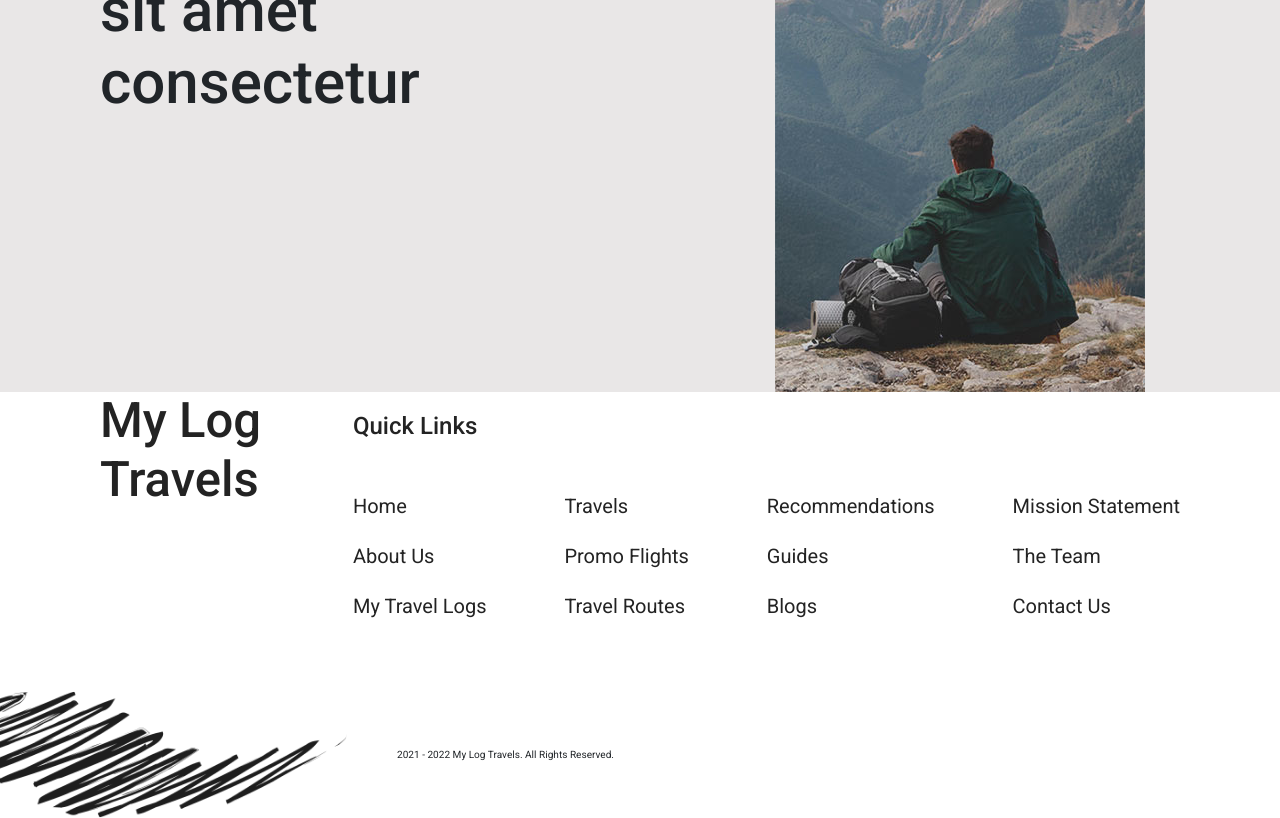
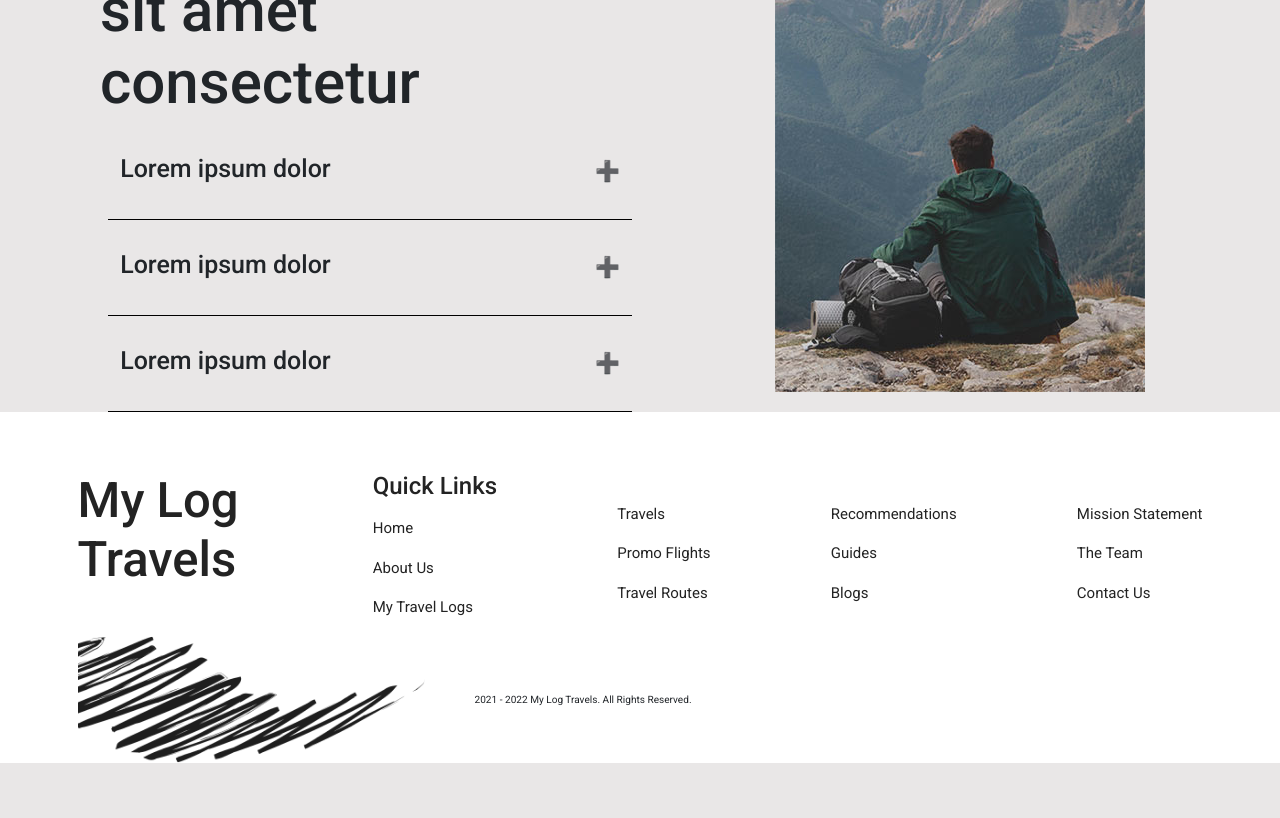
Before and after one commit to omkar213/Travelwebsite, a React (Create React App) app: page /service in a window 1280 px wide. Shown: the part 600-1418 px from the top of the page. After the commit the page ends 1363 px from the top, so only its background shows below. Built offline with nearby package versions, Linux system fonts and the light colour scheme.

Commit message:
Accodion

```diff
--- a/src/App.js
+++ b/src/App.js
@@ -7,6 +7,7 @@ import Contact from "./Component/Pages/Contact";
 import AboutUSsection from './Component/Pages/AboutUS-section';
 import Servicesection from './Component/Pages/Service-section';
 import Footer from "./Component/Footer";
+// import Accodian from "./Component/Pages/Accodian";
 function App() {
 
   return (
@@ -21,6 +22,7 @@ function App() {
         {/* <Route exact path='/footer' element={<Footer />} /> */}
       </Routes>
       <Footer/>
+      {/* <Accodian/> */}
     </>
   );
 }
--- a/src/Component/Footer.jsx
+++ b/src/Component/Footer.jsx
@@ -5,6 +5,7 @@ const Footer = () => {
   return (
     <>
       <section className='Footer'>
+        <div className=' container'>
         <div className="footerwrapper">
           <div className="footer-folder-1">
             <h2 className="footer-title">My Log
@@ -39,6 +40,7 @@ const Footer = () => {
             <span>2021 - 2022 My Log Travels. All Rights Reserved.</span>
           </div>
         </div>
+        </div>
 
 
     </section >
--- /dev/null
+++ b/src/Component/Pages/Accordion/Accordion.css
@@ -0,0 +1,41 @@
+.wrapper h2{
+    font-size: 25px;
+}
+.accordion-body{
+    border-bottom: 1px solid #000;
+}
+
+.item {
+    position: relative;
+    padding: 20px 0px;
+}
+
+.item span{
+    cursor: pointer;
+    position: absolute;
+    right:0;
+    bottom: 23px;
+    font-size: 20px;
+
+}
+
+.content{
+    font-size: 18px;
+    max-height: 0;
+    overflow: hidden;
+    transition: all 0.5s cubic-bezier(0,1,0,1);
+    -webkit-transition: all 0.5s cubic-bezier(0,1,0,1);
+    -moz-transition: all 0.5s cubic-bezier(0,1,0,1);
+    -ms-transition: all 0.5s cubic-bezier(0,1,0,1);
+    -o-transition: all 0.5s cubic-bezier(0,1,0,1);
+}
+.content-show{
+   font-size: 18px;
+    height: auto;
+    max-height: 9999px;
+    transition: all 0.5 cubic-bezier(1,0,1,0);
+    -webkit-transition: all 0.5 cubic-bezier(1,0,1,0);
+    -moz-transition: all 0.5 cubic-bezier(1,0,1,0);
+    -ms-transition: all 0.5 cubic-bezier(1,0,1,0);
+    -o-transition: all 0.5 cubic-bezier(1,0,1,0);
+  }
--- /dev/null
+++ b/src/Component/Pages/Accordion/Accordion.jsx
@@ -0,0 +1,43 @@
+import React from 'react'
+import JsonData from './data.json'
+import { useState } from 'react'
+import './Accordion.css'
+
+const Accordion = () => {
+  const [selected, setSelected] = useState(null)
+
+  const toggle = i => {
+    if (selected === i) {
+      return setSelected(null)
+    }
+    setSelected(i)
+  }
+  return (
+    <>
+      <div className='container'>
+        <div className='wrapper'>
+          <div className='accordion'>
+            {JsonData.Accordion.map((d, i) => (
+              <>
+              <div className='accordion-body'>
+                <div className='item' onClick={() => toggle(i)}>
+                  <h2>{d.title}</h2>
+                  <span>{selected === i ? '➖' : '➕'}</span>
+                </div>
+                <div className={selected === i ? 'content-show ' : 'content'}>
+                  <p>
+                    {d.details}
+                  </p>
+                </div>
+              </div>
+              </>
+            ))
+            }
+          </div>
+        </div>
+      </div>
+    </>
+  )
+}
+
+export default Accordion
--- /dev/null
+++ b/src/Component/Pages/Accordion/data.json
@@ -0,0 +1,14 @@
+{"Accordion":[
+    {
+        "title":"Lorem ipsum dolor",
+        "details":"Lorem ipsum dolor, sit amet consecteturLorem ipsum dolor, sit amet consectetur"
+    },
+    {
+        "title":"Lorem ipsum dolor",
+        "details":"Lorem ipsum dolor, sit amet consecteturLorem ipsum dolor, sit amet consectetur"
+    }, {
+        "title":"Lorem ipsum dolor",
+        "details":"Lorem ipsum dolor, sit amet consecteturLorem ipsum dolor, sit amet consectetur"
+    }
+]
+}
--- a/src/Component/Pages/Service-section.jsx
+++ b/src/Component/Pages/Service-section.jsx
@@ -1,12 +1,13 @@
 import React, { Component } from "react";
 import Slider from 'react-slick';
 import servicerightimage from '../../images/service-image.jpg';
+import Accordion from "./Accordion/Accordion";
 
-export default class Bannersection extends Component{
+export default class Bannersection extends Component {
     render() {
         const settings = {
             dots: false,
-            arrows:true,
+            arrows: true,
             infinite: true,
             speed: 500,
             autoplay: false,
@@ -47,7 +48,7 @@ export default class Bannersection extends Component{
                 }
             ]
         };
-    return(
+        return (
             <>
                 <div className="service-section">
                     <div className="service-section-folder">
@@ -119,10 +120,13 @@ export default class Bannersection extends Component{
                             <h2>Lorem ipsum dolor
                                 sit amet consectetur
                             </h2>
+                            <div>
+                                <Accordion />
+                            </div>
                         </div>
                         <div className="service-right">
                             <div className="service-right-image">
-                            <img src={servicerightimage}/>
+                                <img src={servicerightimage} alt=".." />
                             </div>
                         </div>
                     </div>
--- a/src/css/index.css
+++ b/src/css/index.css
@@ -523,22 +523,26 @@ margin-bottom: 3rem;
 .footer-folder-1{
   display: flex;
   justify-content: space-between;
-  align-items: flex-end;
-  padding: 0px 100px;
-  margin-bottom: 50px;
+  align-items: center;
+  /* padding: 0px 100px; */
+  /* margin-bottom: 50px; */
+  padding-top: 60px;
 }
-.footer-aboutUS-section{
+/* .footer-aboutUS-section{
   margin-top: 20px;
-}
+} */
 .footer-aboutUS-section h2{
   font-size: 24px;
   color: #232323;
-  margin-bottom: 50px;
+  /* margin-bottom: 50px; */
 }
 .footer-aboutUS-section p{
-  font-size: 20px;
+
+  font-size: 15px;
   color: #232323;
-  margin-bottom: 20px;
+  margin-bottom: 17px;
+  margin-top: 16px;
+
 }
 .footer-folder-2{
   display: flex;
```
Also changed, not shown: package.json (+4 -3 lines), 2 other files (tests, documents, lock files or other folders). Lines whose indentation alone changed are shown as unchanged.
